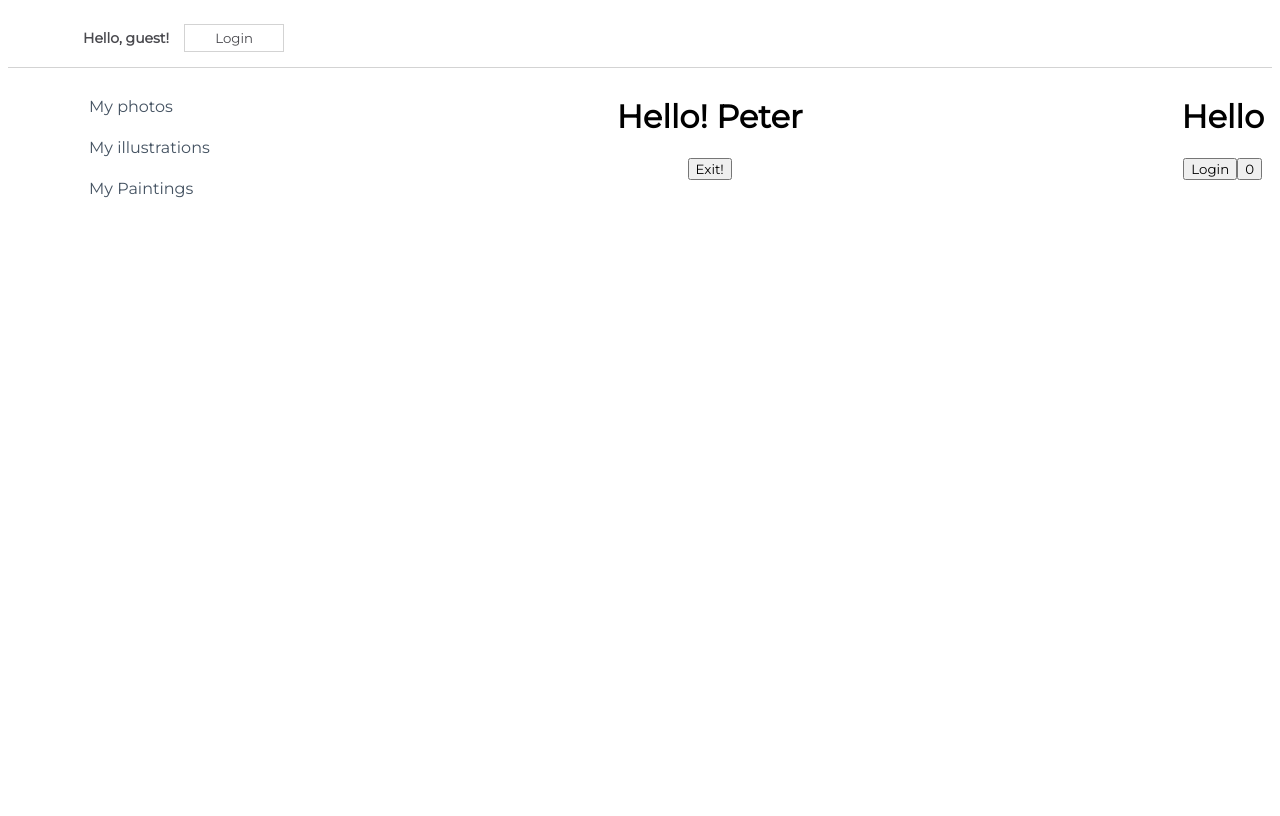
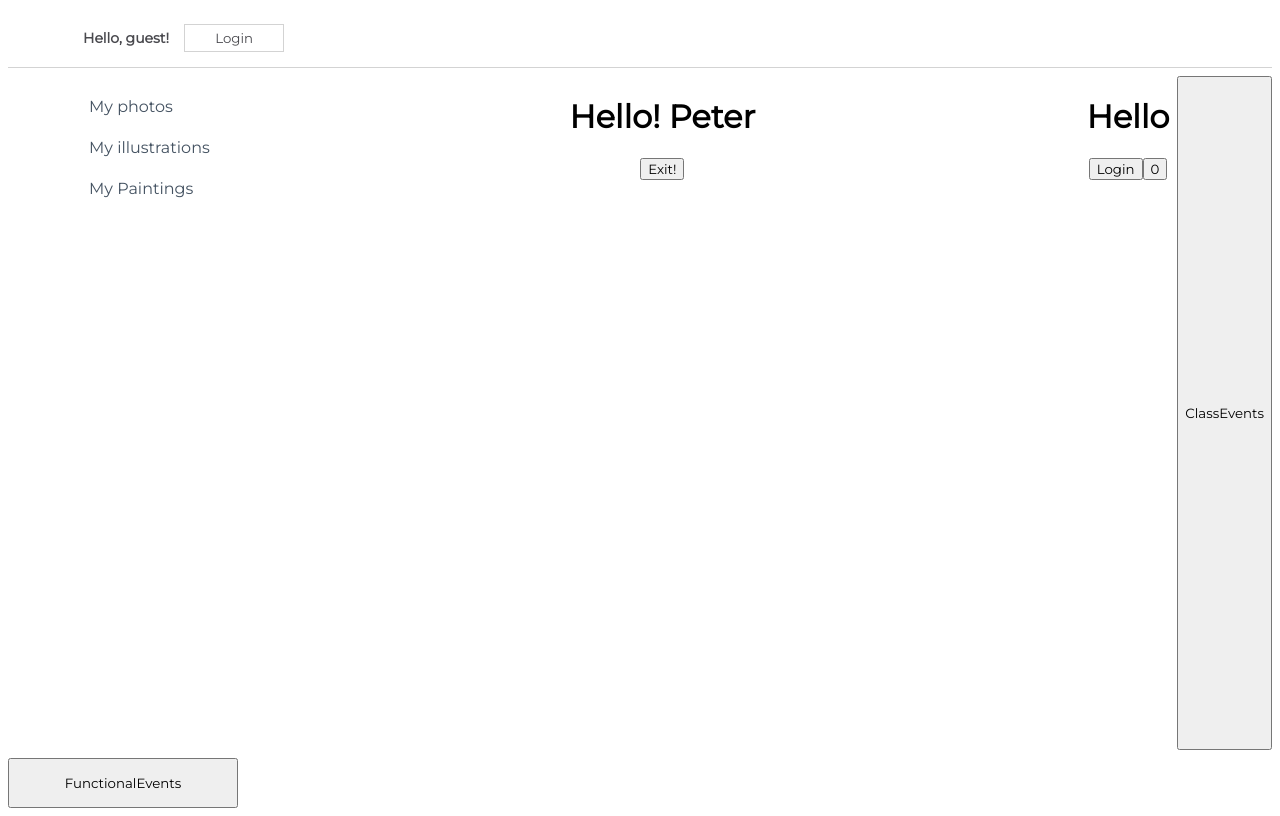
Before and after one commit to kedi1991/react-challenges2023, a React (Create React App) app in the folder my-app/: page / in a window 1280 px wide. Built offline with nearby package versions, Linux system fonts and the light colour scheme.

Commit message:
Handling events

```diff
--- a/my-app/src/App.js
+++ b/my-app/src/App.js
@@ -3,6 +3,8 @@ import NavBarSimple from './components/NavBarSimple';
 import Sidebar from './components/Sidebar';
 import StatefulGreeting from './components/StatefulGreeting';
 import StatefulGreetingWithRespose from './components/StatefulGreetingWithResponse';
+import ClassEvents from './components/events/ClassEvents';
+import FunctionalEvents from './components/events/FunctionalEvents';
 
 function App() {
   return (
@@ -19,6 +21,13 @@ function App() {
 
       </NavBarSimple>
 
+      <ClassEvents>
+
+      </ClassEvents>
+      <FunctionalEvents>
+
+      </FunctionalEvents>
+
     </div>
   );
 }
--- /dev/null
+++ b/my-app/src/components/events/ClassEvents.js
@@ -0,0 +1,16 @@
+import React, { Component } from 'react'
+
+export class ClassEvents extends Component {
+
+    handleClick(){
+        console.log("clicked the class fx")
+    }
+
+  render() {
+    return (
+      <button onClick={this.handleClick}>ClassEvents</button>
+    )
+  }
+}
+
+export default ClassEvents
--- /dev/null
+++ b/my-app/src/components/events/FunctionalEvents.js
@@ -0,0 +1,15 @@
+import React from 'react'
+
+function FunctionalEvents() {
+
+    function handleClick(){
+        console.log("clikced rhe fx")
+    }
+
+
+  return (
+    <button onClick={handleClick}>FunctionalEvents</button>
+  )
+}
+
+export default FunctionalEvents
```
Also changed, not shown: my-app/src/components/ES7CodeSnippets.js (added, +11 -0 lines).
